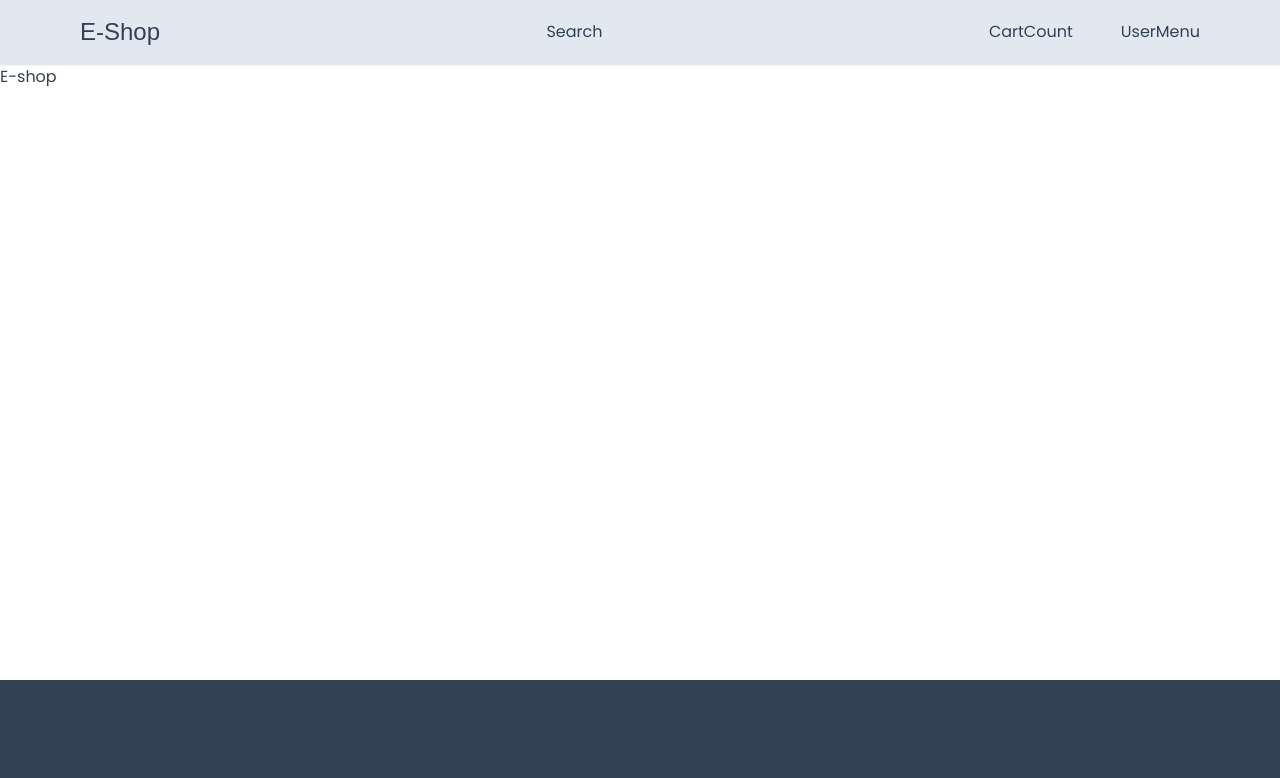
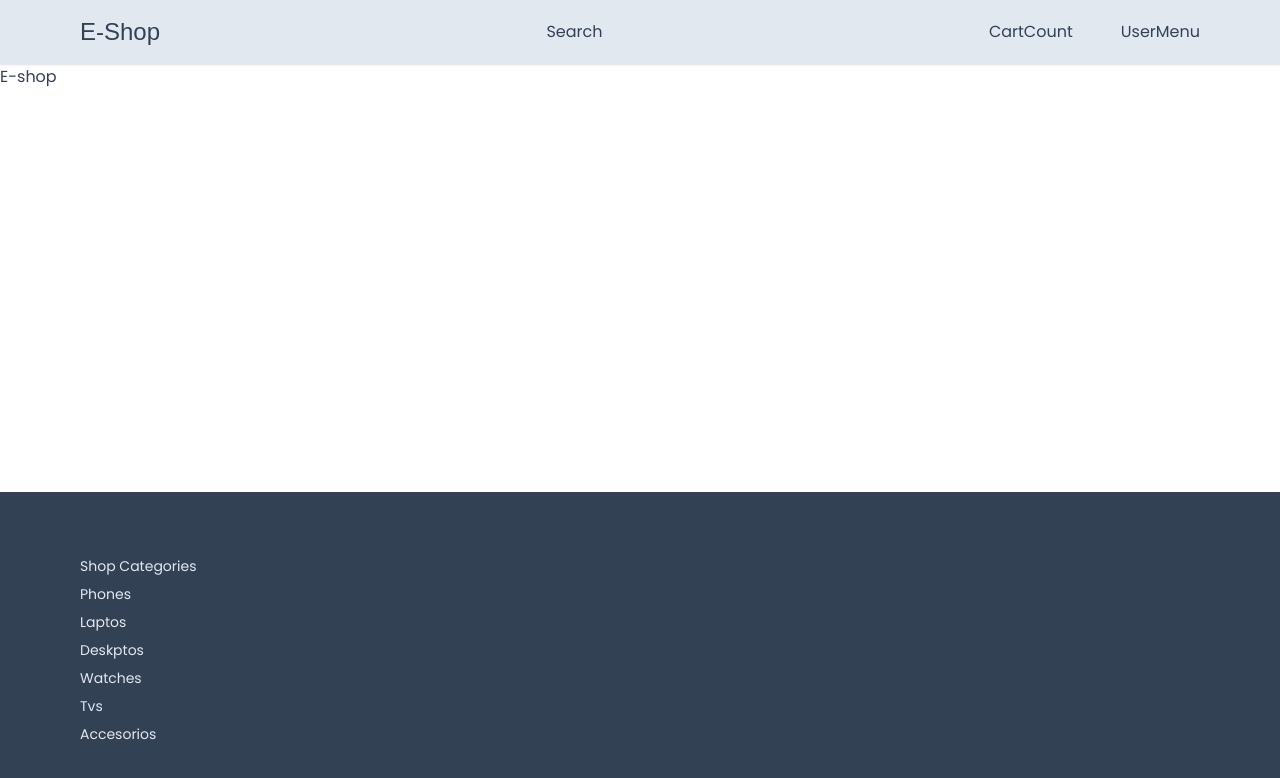
Before and after one commit to Alek30k/E-shop, a Next.js app: page / in a window 1280 px wide. Shown: the top 778 px of the page. Built offline with nearby package versions, Linux system fonts and the light colour scheme; a web font is replaced by a local one.

Commit message:
last commit

```diff
--- a/app/components/footer/Footer.tsx
+++ b/app/components/footer/Footer.tsx
@@ -1,3 +1,4 @@
+import Link from "next/link";
 import Container from "../Container";
 import FooterList from "./FooterList";
 
@@ -7,7 +8,13 @@ const Footer = () => {
       <Container>
         <div className="flex flex-col md:flex-row justify-between pt-16 pb-8">
           <FooterList>
-            <h3></h3>
+            <h3>Shop Categories</h3>
+            <Link href="#">Phones</Link>
+            <Link href="#">Laptos</Link>
+            <Link href="#">Deskptos</Link>
+            <Link href="#">Watches</Link>
+            <Link href="#">Tvs</Link>
+            <Link href="#">Accesorios</Link>
           </FooterList>
         </div>
       </Container>
```
